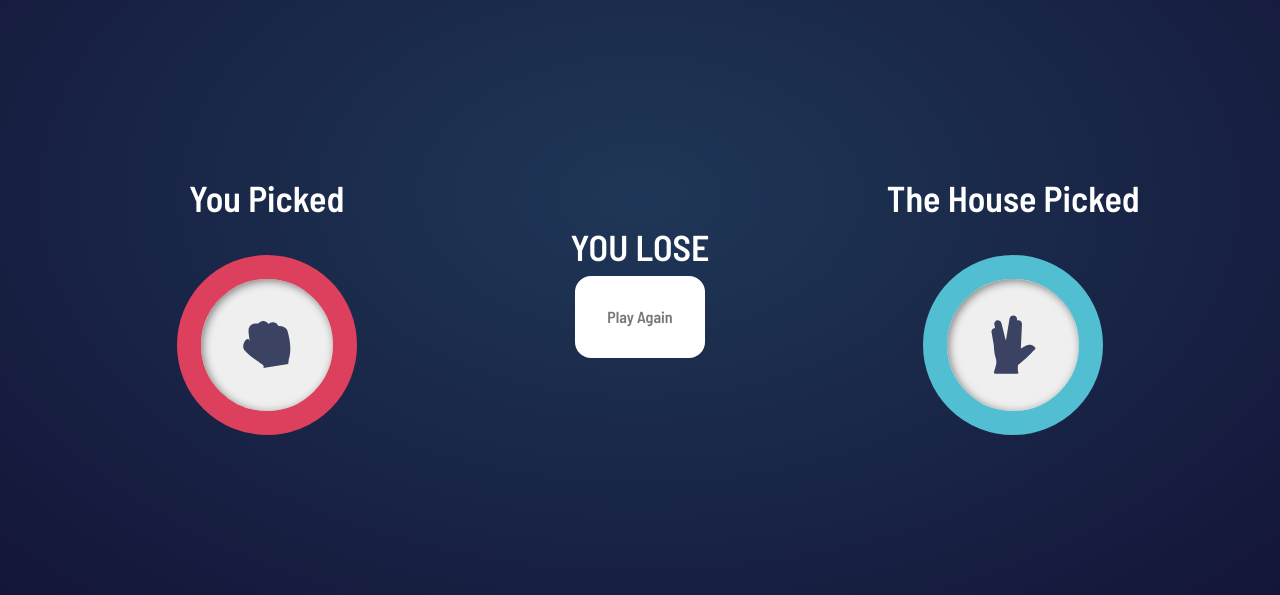
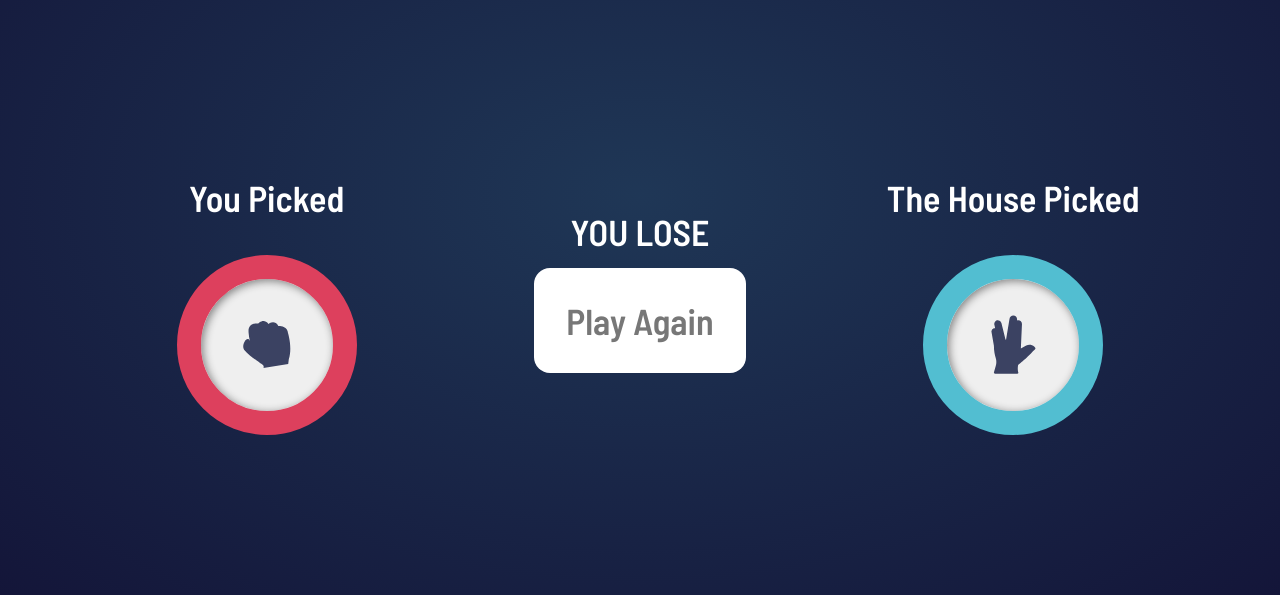
Before and after one commit to ShlokD/rock-paper-scissors-lizard-spock, a website: page index.html in a window 1280 px wide. Both pictures are taken after a click on the button 640 px from the left and 324 px from the top of the page. Shown: the part 205-800 px from the top of the page. Drawn offline with nearby package versions, Linux system fonts and the light colour scheme; files whose address does not match are found by name.

Commit message:
add button style

```diff
--- a/scripts/app.js
+++ b/scripts/app.js
@@ -52,7 +52,7 @@ const createGame = () => {
     </div>
     <div class="flex flex-column-l flex-row items-center justify-center w-33-l appear-4">
         <p class="f2 white b ma2">${message}</p>
-        <a class="bg-white pa4 no-underline gray br4 b tc grow" href=".">Play Again</a>
+        <a class="bg-white pa4 no-underline gray br4 b tc grow f2 mt2" href=".">Play Again</a>
     </div>
     <div class="flex flex-column items-center justify-center w-33-l tc appear">
         <p class="f2 white b">The House Picked</p>
```
Also changed, not shown: dist/index.html, 4 other files.
